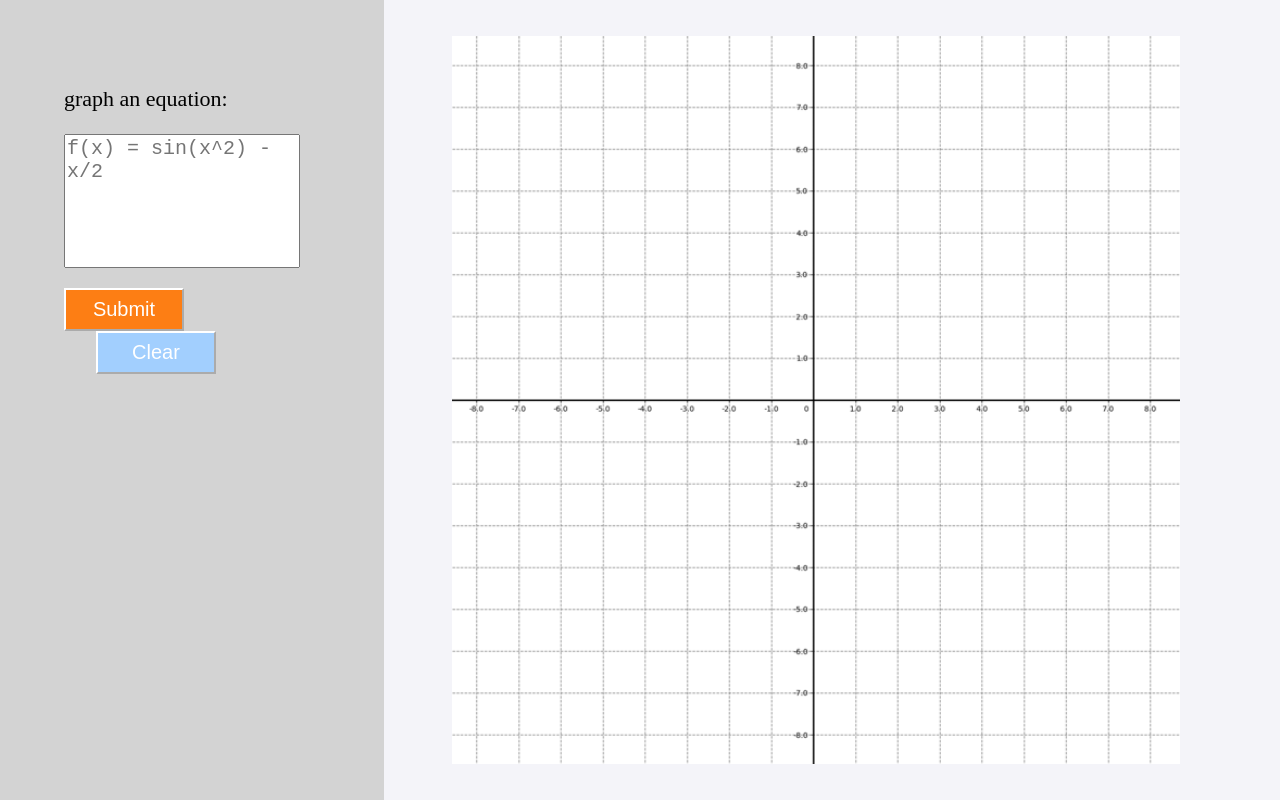
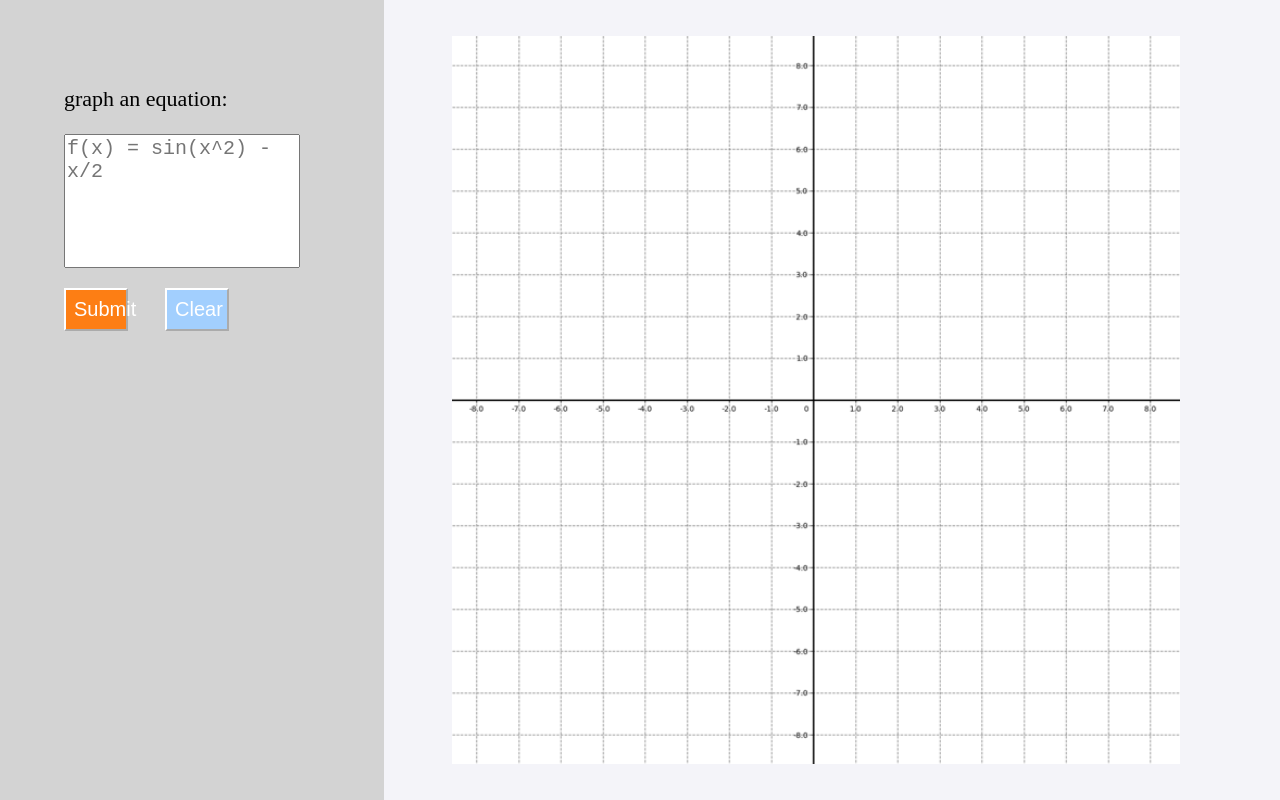
Before and after one commit to Festivius/graphing-calculator, a plain HTML site: page index.html in a window 1280 px wide. Drawn offline with Linux system fonts and the light colour scheme.

Commit message:
Update style.css

```diff
--- a/style.css
+++ b/style.css
@@ -22,7 +22,7 @@ body {
 
 #submit {
     font-size: 20px;
-    width: 120px;
+    width: 5vw;
     padding: 1vh;
     background-color: #FD7E14;
     color: white;
@@ -35,7 +35,7 @@ body {
 
 #clear {
     font-size: 20px;
-    width: 120px;
+    width: 5vw;
     padding: 1vh;
     background-color: #A2CFFE;
     color: white;
```
